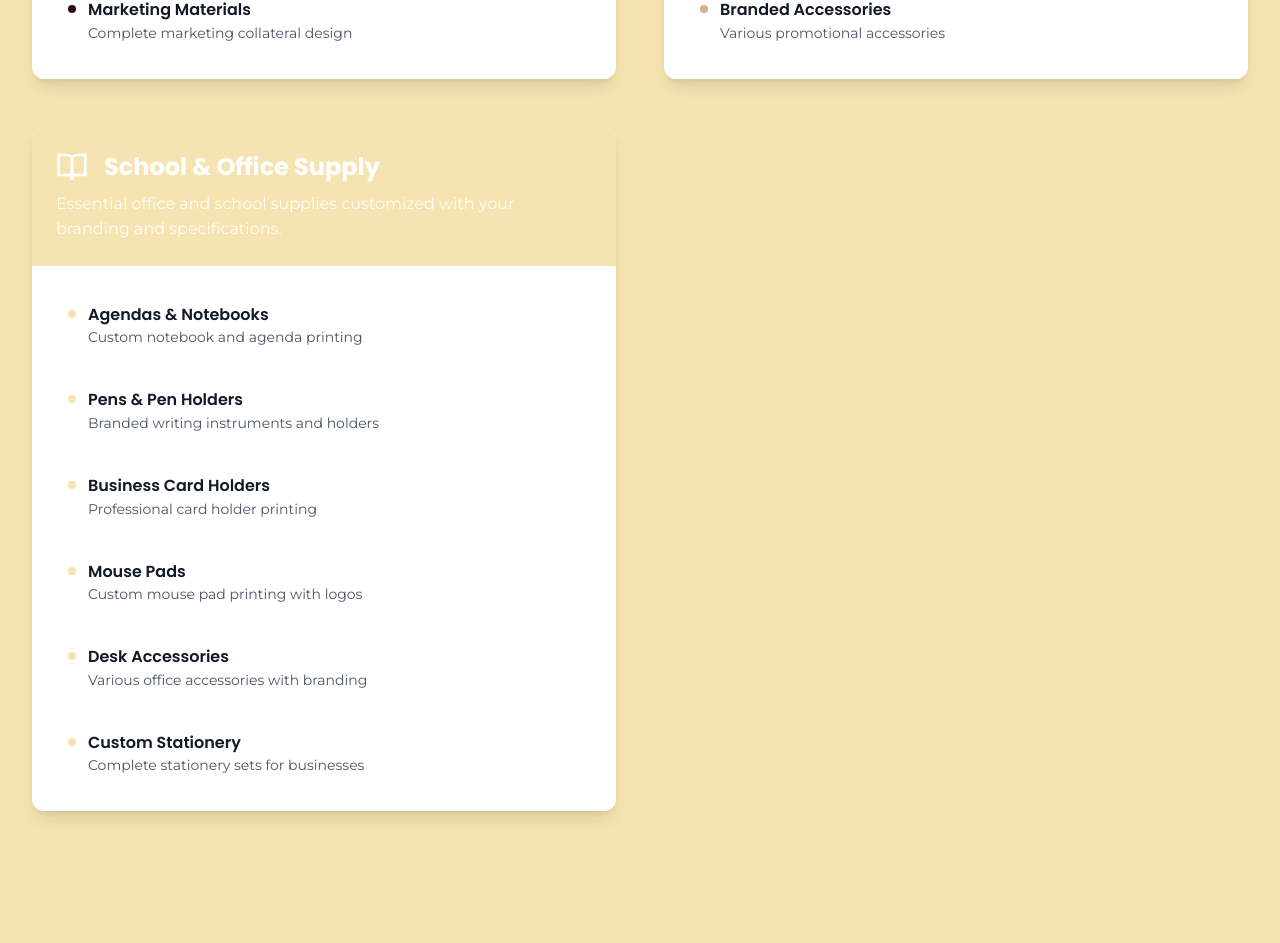
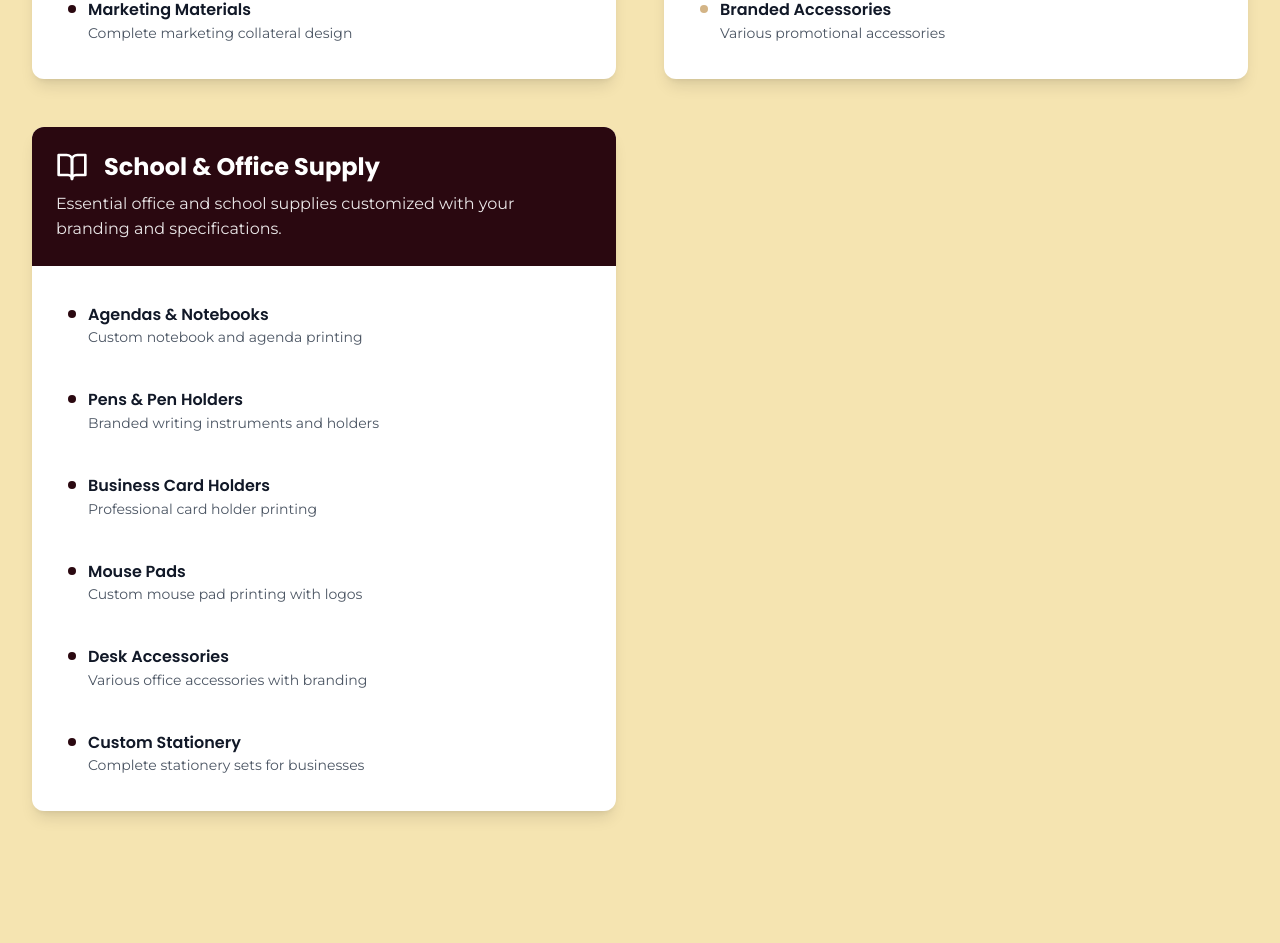
Before and after one commit to Mercycermy/project, a React (Vite) app: page /services in a window 1280 px wide. Shown: the part 3078-4021 px from the top of the page. Built offline with nearby package versions, Linux system fonts and the light colour scheme.

Commit message:
color updatte on service

```diff
--- a/src/pages/Services.tsx
+++ b/src/pages/Services.tsx
@@ -95,7 +95,7 @@ const Services = () => {
       icon: BookOpen,
       title: 'School & Office Supply',
       description: 'Essential office and school supplies customized with your branding and specifications.',
-      color: 'bg-primary-50',
+      color: 'bg-primary-600',
       services: [
         { name: 'Agendas & Notebooks', desc: 'Custom notebook and agenda printing' },
         { name: 'Pens & Pen Holders', desc: 'Branded writing instruments and holders' },
```
